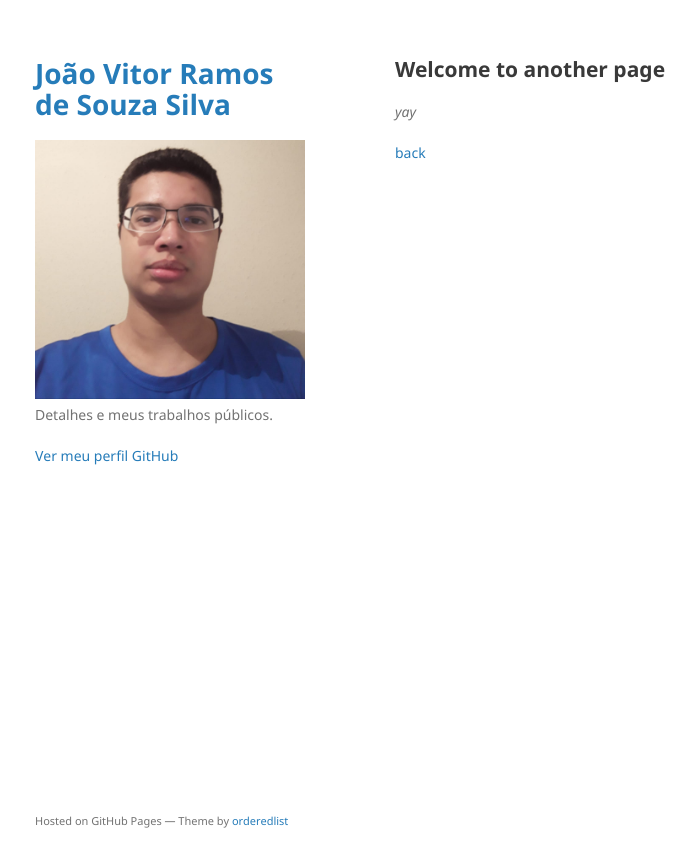
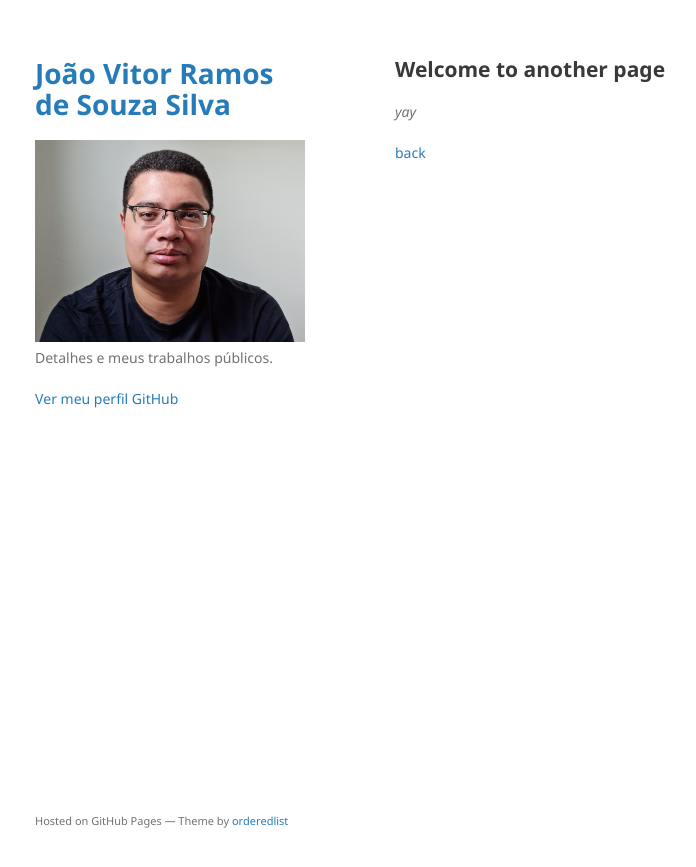
Before and after one commit to jvrss/jvrss.github.io, a Jekyll site: the page built from another-page.md, in a window 1280 px wide. Shown: the top 867 px of the page, without its empty margins (175-871 px from the left). Built offline with Jekyll 4.4.1, drawn with Linux system fonts in a browser that asks for light colours; our own code applies the rules of GitHub Pages for plain Markdown files.

Commit message:
Update _config.yml

```diff
--- a/_config.yml
+++ b/_config.yml
@@ -1,5 +1,5 @@
 title: João Vitor Ramos de Souza Silva
-logo: /assets/img/perfil.png
+logo: /assets/img/perfil.jpg
 description: Detalhes e meus trabalhos públicos.
 show_downloads: false
 google_analytics:
```
